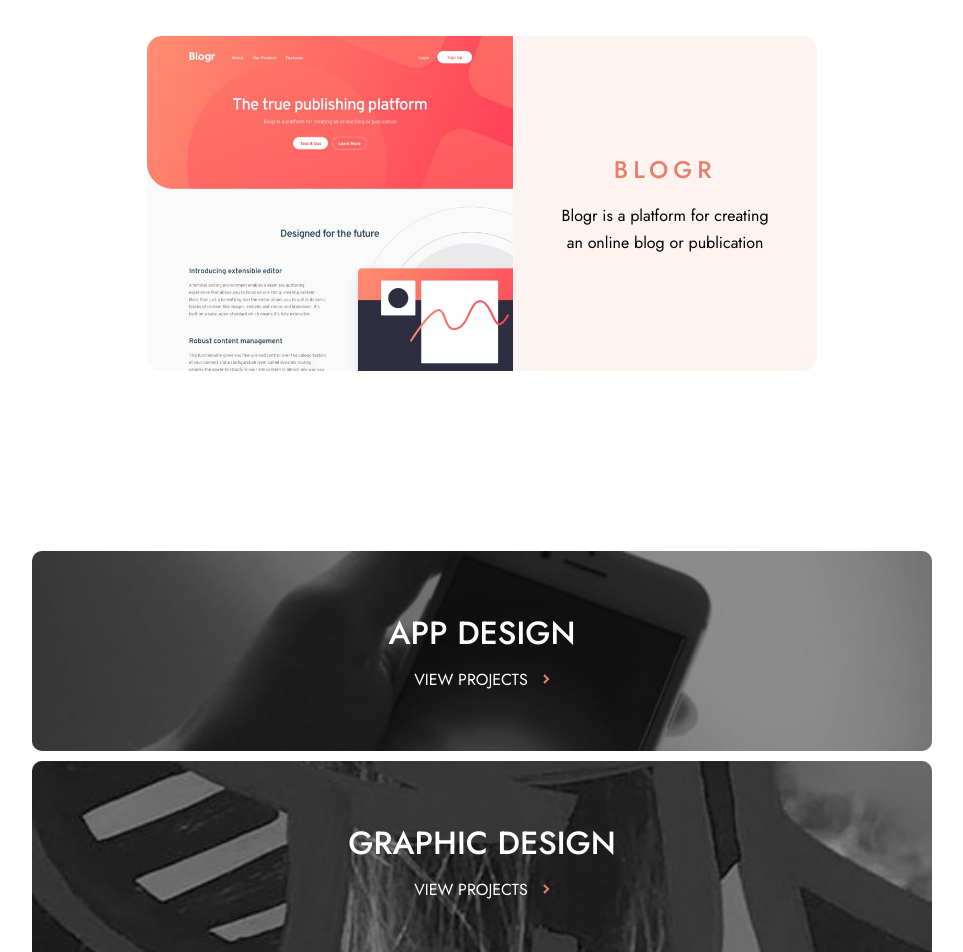
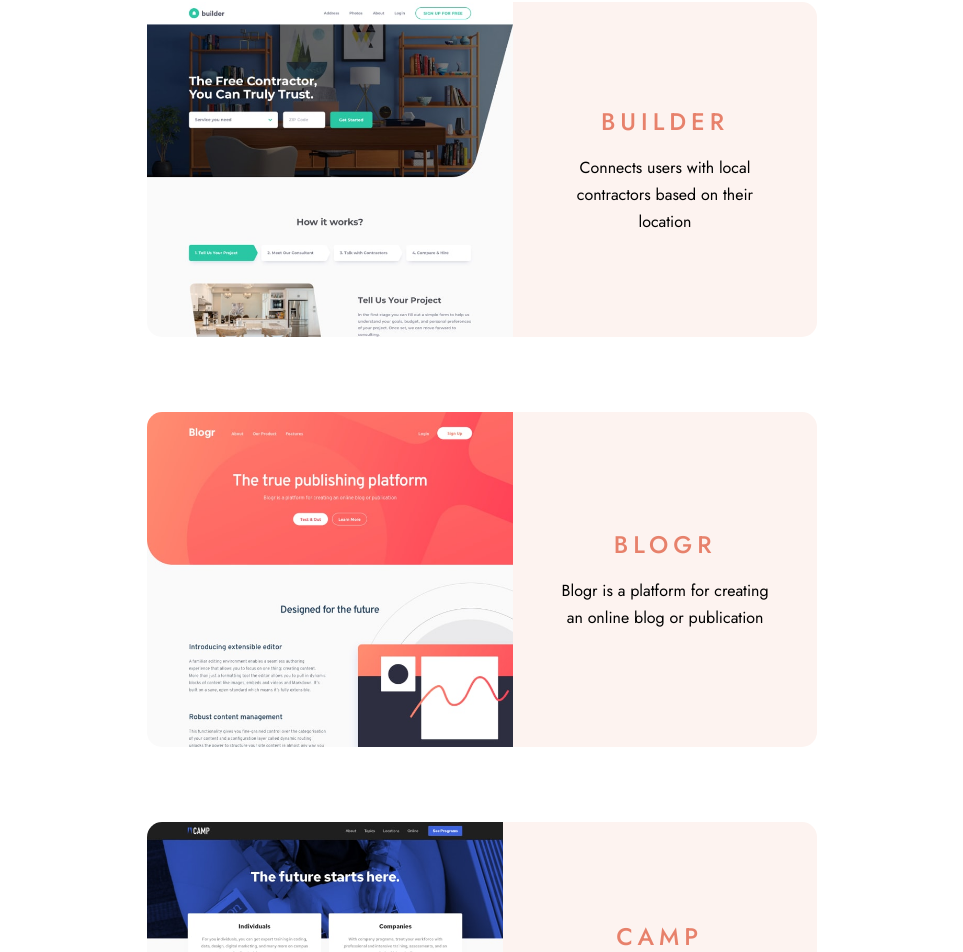
Before and after one commit to epickaowca/designo, a Next.js app: page /web_design in a window 1280 px wide. Shown: the part 1806-2758 px from the top of the page, without its empty margins (158-1121 px from the left). Built offline with nearby package versions, Linux system fonts and the light colour scheme.

Commit message:
design pages

```diff
--- /dev/null
+++ b/elements/designPageGenerator.tsx
@@ -0,0 +1,29 @@
+import TitleTag from './titleTag'
+import Header from './header'
+import Footer from './footer'
+import HeroSection from './heroSection'
+import Designers from './designers'
+import PortfolioProjects from './portfolioProjects'
+
+
+interface DesignPageGeneratorInterface {
+    projectsArr: Array<{}>
+    title: string
+    heroSection: {header: string, paragraf: string}
+    designCase: 'web' | 'app' | 'graphic'
+}
+
+const DesignPageGenerator:React.FC<DesignPageGeneratorInterface> = ({projectsArr, title, heroSection, designCase}) => {
+    return (
+        <>
+            <TitleTag title={title} />
+            <Header />
+            <HeroSection designCase header={heroSection.header} paragraf={heroSection.paragraf} />
+            <PortfolioProjects projects={projectsArr} />
+            <Designers designCase={designCase} />
+            <Footer />
+        </>
+    )
+}
+
+export default DesignPageGenerator
--- a/elements/designers/index.tsx
+++ b/elements/designers/index.tsx
@@ -7,12 +7,16 @@ const Wrapper = styled.section<DesignersInterface>`
     margin: auto;
     margin-top: 70px;
     width: 90%;
+    ${p=>p.designCase && `
+    margin-top: -50px;
+    margin-bottom: -165px;
+    `}
     & > div{
         &:nth-child(${p=>p.designCase ? 4 : 1}){
             border-radius: 10px;
             width: 100%;
             height: 200px;
-            margin: 10px auto;
+            margin: 0px auto;
             max-width: 350px;
         }
         &:nth-child(${p=>p.designCase ? 1 : 2}){
@@ -20,12 +24,16 @@ const Wrapper = styled.section<DesignersInterface>`
                 border-radius: 10px;
                 width: 100%;
                 height: 200px;
-                margin: 10px auto;
+                margin: 45px auto;
                 max-width: 350px;
             }
         }
     }
     ${p=>p.theme.media.tablet}{
+        ${p=>p.designCase && `
+        margin-top: -100px;
+        margin-bottom: -30px;
+        `}
         & > div{
             &:nth-child(${p=>p.designCase ? 4 : 1}){
                 max-width: 900px;
@@ -42,6 +50,11 @@ const Wrapper = styled.section<DesignersInterface>`
         justify-content: center;
         max-width: 1500px;
         margin: 130px auto;
+        ${p=>p.theme.media.tablet}{
+            ${p=>p.designCase && `
+            margin-top: 70px;
+            margin-bottom: 0px;
+            `}
         & > div{
             &:nth-child(${p=>p.designCase ? 4 : 1}){
                 width: 50%;
--- a/elements/portfolioProjects/index.tsx
+++ b/elements/portfolioProjects/index.tsx
@@ -27,12 +27,13 @@ interface PortfolioProjectsInterface {
 }
 
 const PortfolioProjects:React.FC<PortfolioProjectsInterface> = ({projects}) => {
-    const howManyEmptyProjects = 3-projects.length%3
+    let howManyEmptyProjects = 3-projects.length%3
+    if(howManyEmptyProjects===3) howManyEmptyProjects = 0
     const epmtyArr = new Array(howManyEmptyProjects).fill({empty: true})
     const projectsArr = [...projects, ...epmtyArr]
     return (
         <Wrapper>
-            {projectsArr.map((item, index)=><ProjectItem key={index} name={item.name} designName={item.designName} description={item.description} empty={item.empty} />)}
+            {projectsArr.map((item, index)=><ProjectItem key={index} name={item.name} designName={item.designName} description={item.description} empty={item.empty} photoname={item.photoname} />)}
         </Wrapper>
     )
 }
--- a/elements/portfolioProjects/projectItem.tsx
+++ b/elements/portfolioProjects/projectItem.tsx
@@ -4,11 +4,15 @@ import Image from 'next/image'
 type WrapperType = {empty:boolean}
 
 const Wrapper = styled.div<WrapperType>`
+cursor: pointer;
 ${p=>p.empty && `visibility: hidden; display: none!important`};
 overflow: hidden;
 border-radius: 15px;
 max-width: 350px;
 margin: 75px auto;
+&:hover{
+    opacity: .7;
+}
 ${p=>p.theme.media.tablet}{
     display: flex;
     max-width: unset;
@@ -55,12 +59,13 @@ interface ProjectItemInterface {
     name?: string
     description?: string
     empty?: boolean
+    photoname?:string
 }
 
-const ProjectItem:React.FC<ProjectItemInterface> = ({name, description, designName, empty}) => {
+const ProjectItem:React.FC<ProjectItemInterface> = ({name, description, designName, empty, photoname}) => {
     return (
         <Wrapper empty={empty}>
-            <Image src={`/assets/${designName}-design/desktop/image-${name}.jpg`} width={700} height={640} alt={empty ? '' : 'portfolioApp'} />
+            <Image src={`/assets/${designName}-design/desktop/image-${photoname ? photoname : name}.jpg`} width={700} height={640} alt={empty ? '' : 'portfolioApp'} />
             <StyledArticle>
                 <h1>{name}</h1>
                 <p>{description}</p>
--- a/pages/web_design.tsx
+++ b/pages/web_design.tsx
@@ -1,25 +1,16 @@
-import TitleTag from '../elements/titleTag'
-import Header from '../elements/header'
-import Footer from '../elements/footer'
-import HeroSection from '../elements/heroSection'
-import Designers from '../elements/designers'
-import PortfolioProjects from '../elements/portfolioProjects'
+import DesignPageGenerator from '../elements/designPageGenerator'
+
 
 export default function Home() {
   const friendlyArr = [
+    {name:'express', description: 'A multi-carrier shipping website for ecommerce businesses', designName: 'web'},
+    {name:'transfer', description: 'Site for low-cost money transfers and sending money within seconds', designName: 'web'},
+    {name:'photon', description: 'A state-of-the-art music player with high-resolution audio and DSP effects', designName: 'web'},
+    {name:'builder', description: 'Connects users with local contractors based on their location', designName: 'web'},
     {name:'blogr', description: 'Blogr is a platform for creating an online blog or publication', designName: 'web'},
-    {name:'blogr', description: 'Blogr is a platform for creating an online blog or publication', designName: 'web'},
-    {name:'blogr', description: 'Blogr is a platform for creating an online blog or publication', designName: 'web'},
-    {name:'blogr', description: 'Blogr is a platform for creating an online blog or publication', designName: 'web'},
+    {name:'camp', description: 'Get expert training in coding, data, design, and digital marketing', designName: 'web'},
 ]
   return (
-    <>
-      <TitleTag title='web design' />
-      <Header />
-      <HeroSection designCase header='Web Design' paragraf='We build websites that serve as powerful marketing tools and bring memorable brand experiences.' />
-      <PortfolioProjects projects={friendlyArr} />
-      <Designers designCase='web' />
-      <Footer />
-    </>
+      <DesignPageGenerator projectsArr={friendlyArr} title='web design' designCase='web' heroSection={{header: 'Web Design', paragraf: 'We build websites that serve as powerful marketing tools and bring memorable brand experiences.'}}  />
   )
 }
```
Also changed, not shown: pages/app_design.tsx (added, +15 -0 lines), pages/graphic_design.tsx (added, +13 -0 lines).
